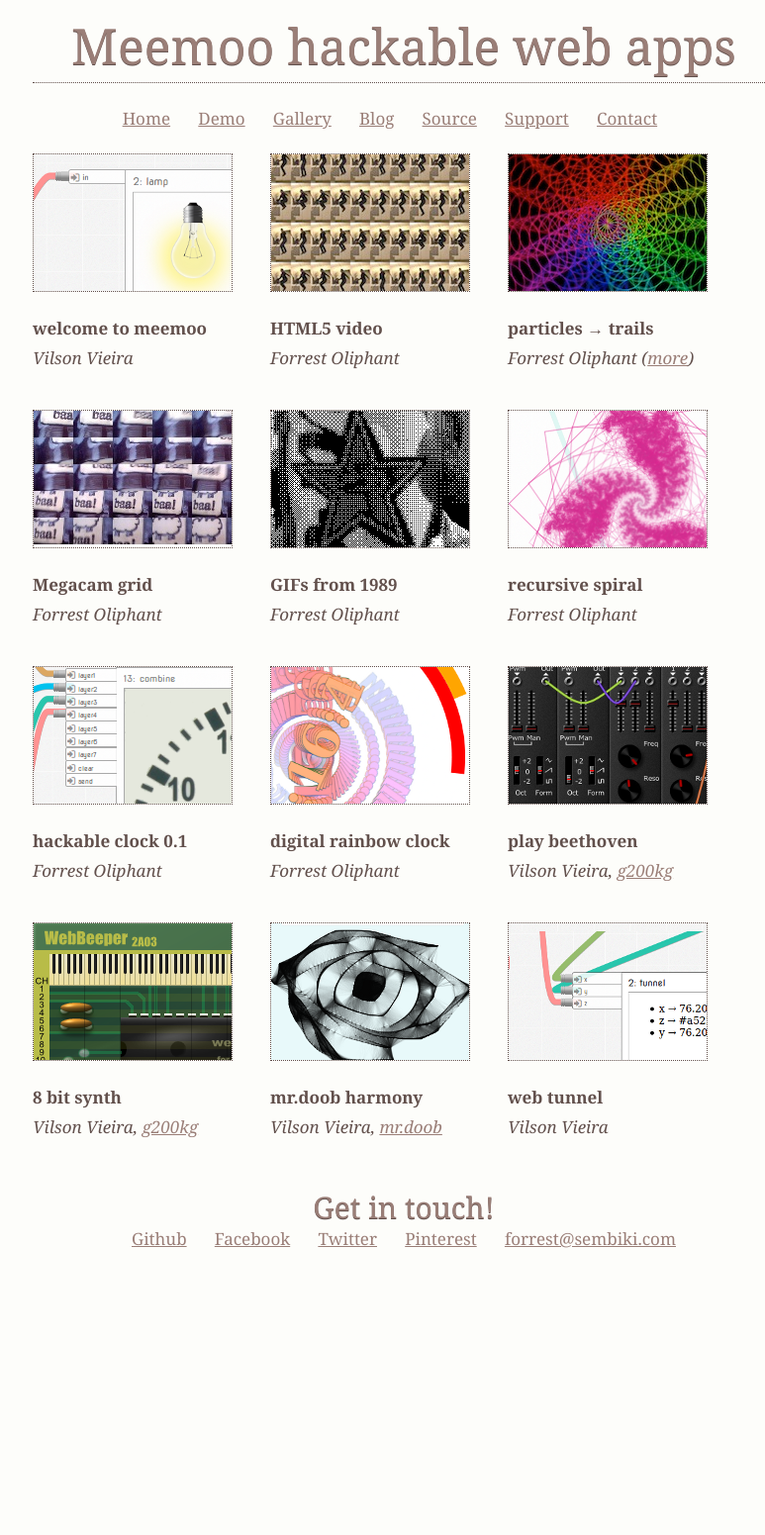
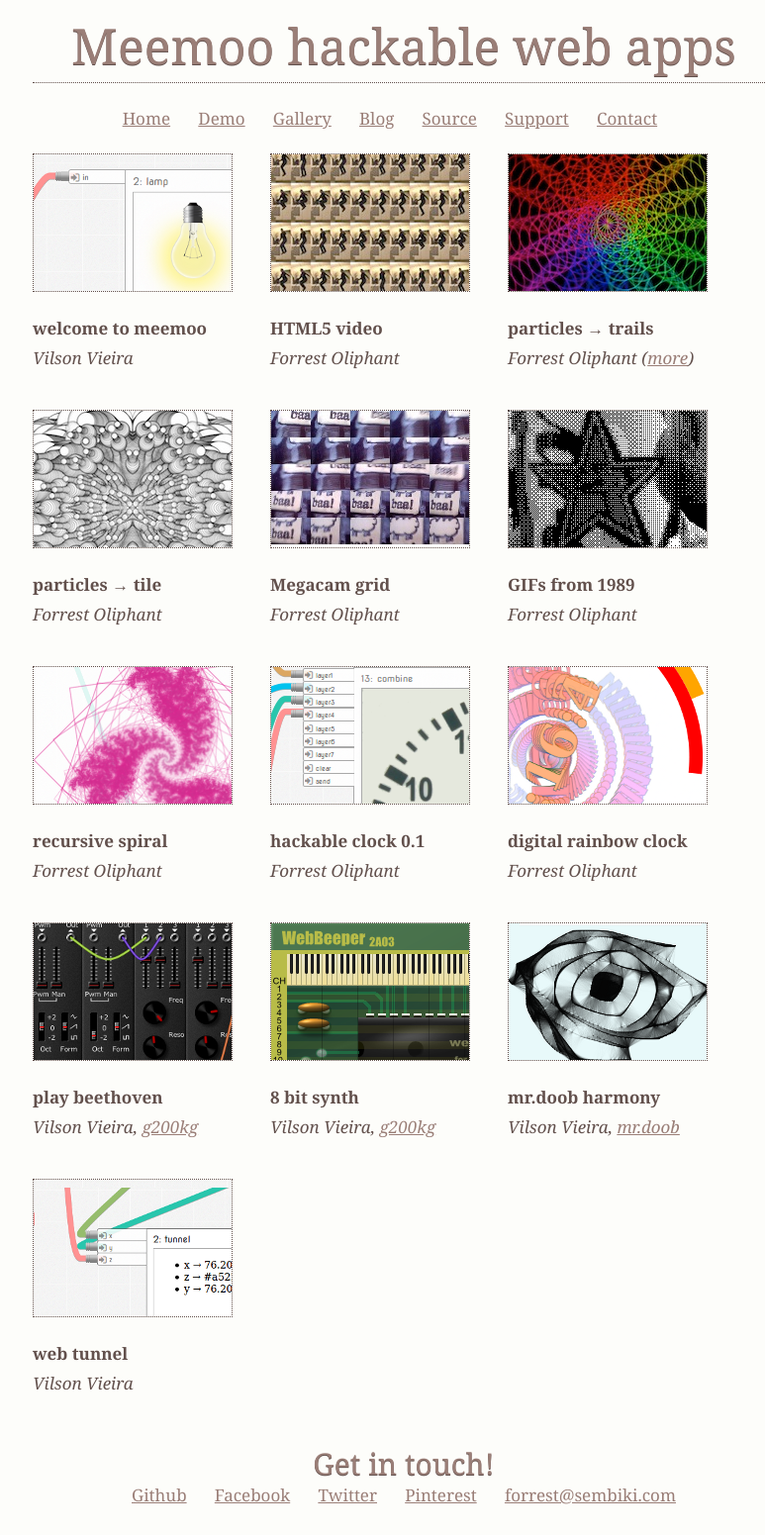
Before and after one commit to meemoo/meemoo.github.io, a Jekyll site: the page built from hack-our-apps/index.html, in a window 1280 px wide. Shown: the whole page at 99% size, without its empty margins (232-1005 px from the left). Built offline with Jekyll 4.4.1, drawn with Linux system fonts in a browser that asks for light colours; Markdown is read by kramdown in place of the engine named in the settings; before the commit the page ends 1292 px from its top, so only the background shows below that.

Commit message:
particles to tile example

```diff
--- a/hack-our-apps/index.html
+++ b/hack-our-apps/index.html
@@ -30,6 +30,15 @@ title: Hack our apps
         <b>particles → trails</b>
         <br />
         <i>Forrest Oliphant (<a href="http://www.flickr.com/search/?w=37996589754@N01&q=meemoo%20particles">more</a>)</i>
+      </p>
+    </div>
+
+    <div class="span3">
+      <a href="http://meemoo.org/iframework/#gist/4029543"><img class="shot" src="shots/particles-tile.jpg" /></a>
+      <p>
+        <b>particles → tile</b>
+        <br />
+        <i>Forrest Oliphant</i>
       </p>
     </div>
 
```
Also changed, not shown: hack-our-apps/shots/particles-tile.jpg (added).
